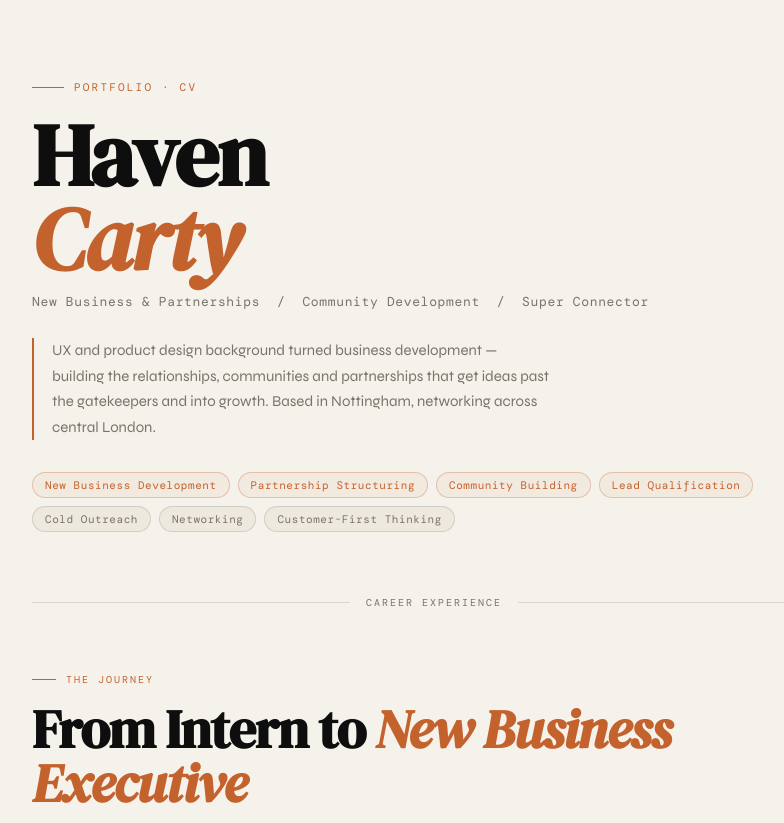
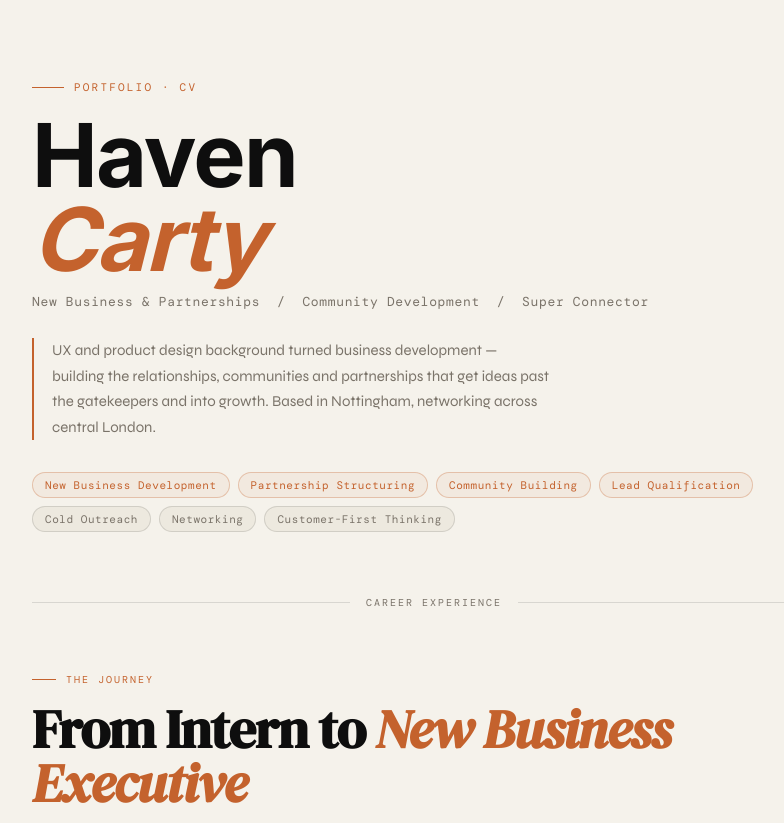
Before and after one commit to hicarty/CV, a plain HTML site: page index.html in a window 1280 px wide. Shown: the top 823 px of the page, without its empty margins (206-990 px from the left). Drawn offline with nearby package versions, Linux system fonts and the light colour scheme.

Commit message:
-FIXED: font-family to 'Inter' in hero section
Updated font-family for hero section and added styles.

```diff
--- a/index.html
+++ b/index.html
@@ -5,6 +5,7 @@
 <meta name="viewport" content="width=device-width, initial-scale=1.0">
 <title>Career Timeline — New Business &amp; Partnerships</title>
 <link rel="preconnect" href="https://fonts.googleapis.com">
+<link href="https://fonts.googleapis.com/css2?family=Inter:wght@400;500;600;700;800&display=swap" rel="stylesheet">
 <link href="https://fonts.googleapis.com/css2?family=DM+Serif+Display:ital@0;1&family=DM+Mono:wght@400;500&family=Syne:wght@400;600;700&display=swap" rel="stylesheet">
 <style>
   :root {
@@ -54,7 +55,7 @@
     background: var(--accent);
   }
   .hero h1 {
-    font-family: var(--serif);
+    font-family: 'Inter', var(--serif);
     font-size: clamp(52px, 8vw, 88px);
     line-height: 0.95;
     letter-spacing: -0.02em;
@@ -446,7 +447,7 @@
 <!-- HERO -->
 <header class="hero reveal in">
   <div class="hero-kicker">Portfolio · CV</div>
-  <h1>Haven<br><em>Carty</em></h1>
+  <h1 style="font-family: 'Inter', sans-serif;">Haven<br><em>Carty</em></h1>
   <div class="hero-title">New Business &amp; Partnerships &nbsp;/&nbsp; Community Development &nbsp;/&nbsp; Super Connector</div>
   <p class="hero-bio">UX and product design background turned business development — building the relationships, communities and partnerships that get ideas past the gatekeepers and into growth. Based in Nottingham, networking across central London.</p>
   <div class="skills-row">
```
